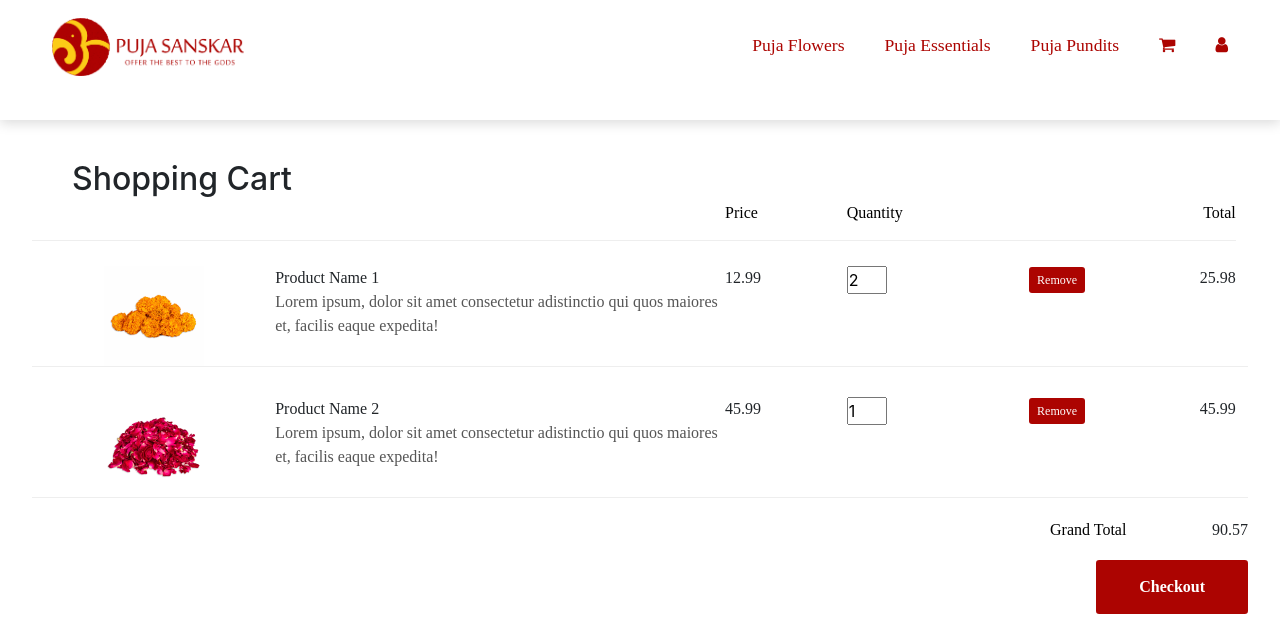
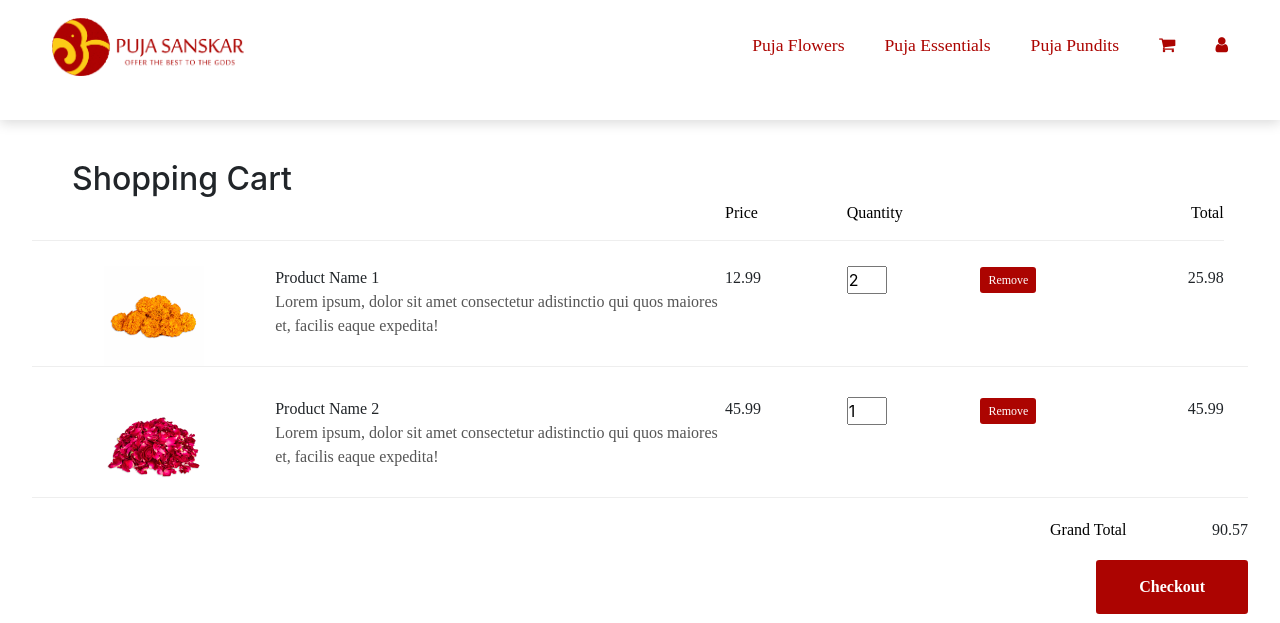
Before and after one commit to Shrirama-Upadhya-A/poojas-final, a PHP site: page /cart.html in a window 1280 px wide. Shown: the top 623 px of the page. Run offline with PHP 8.4, Linux system fonts and the light colour scheme; some libraries are stand-ins or nearby versions; some web fonts are replaced.

Commit message:
Update cart.css

```diff
--- a/css/cart.css
+++ b/css/cart.css
@@ -334,7 +334,7 @@ a {
 
 .product-quantity {
     float: left;
-    width: 15%;
+    width: 11%;
 }
 
 .product-removal {
@@ -345,7 +345,7 @@ a {
 .product-line-price {
     float: left;
     font-family: bfont;
-    width: 12%;
+    width: 15%;
     text-align: right;
 }
 
```
